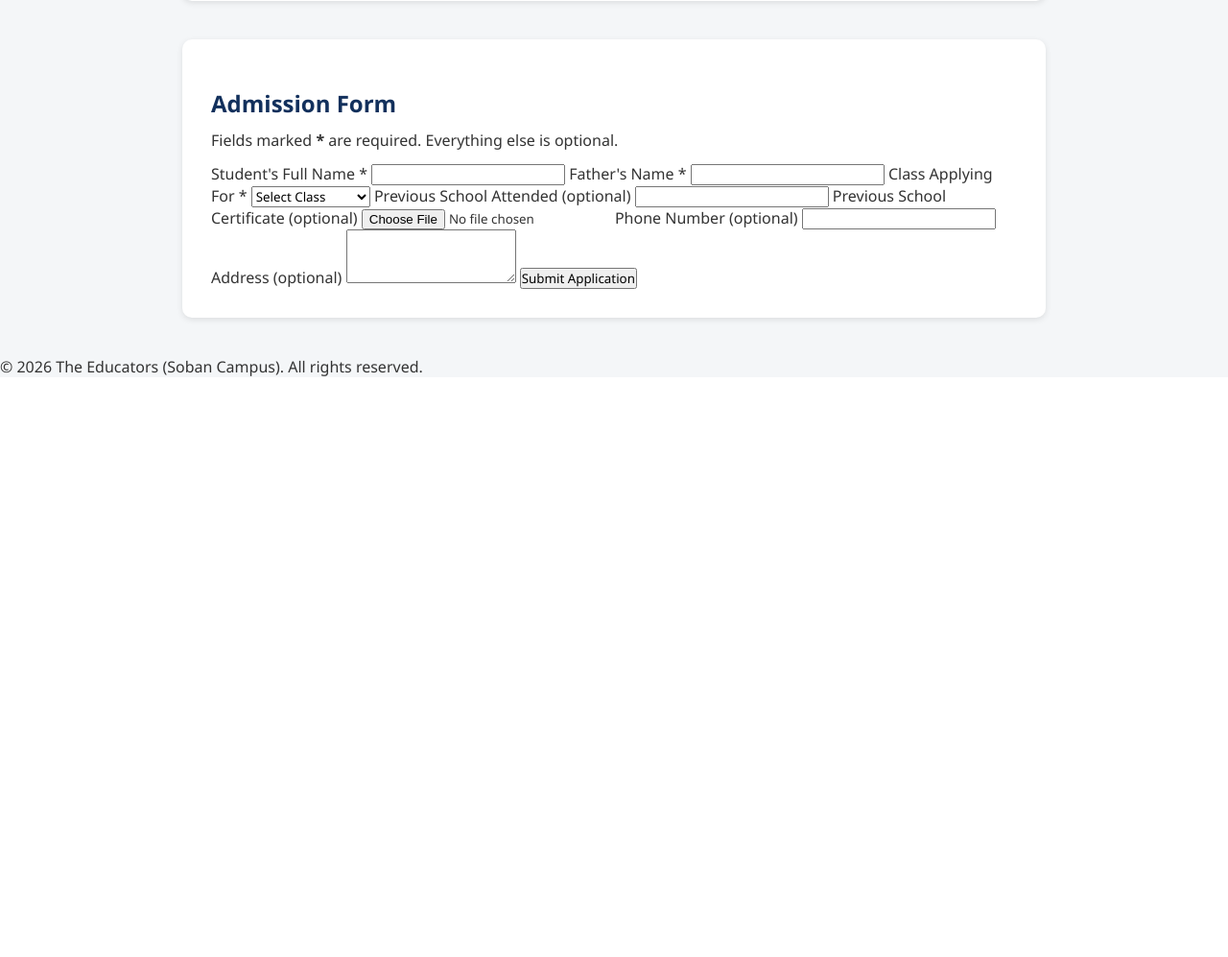
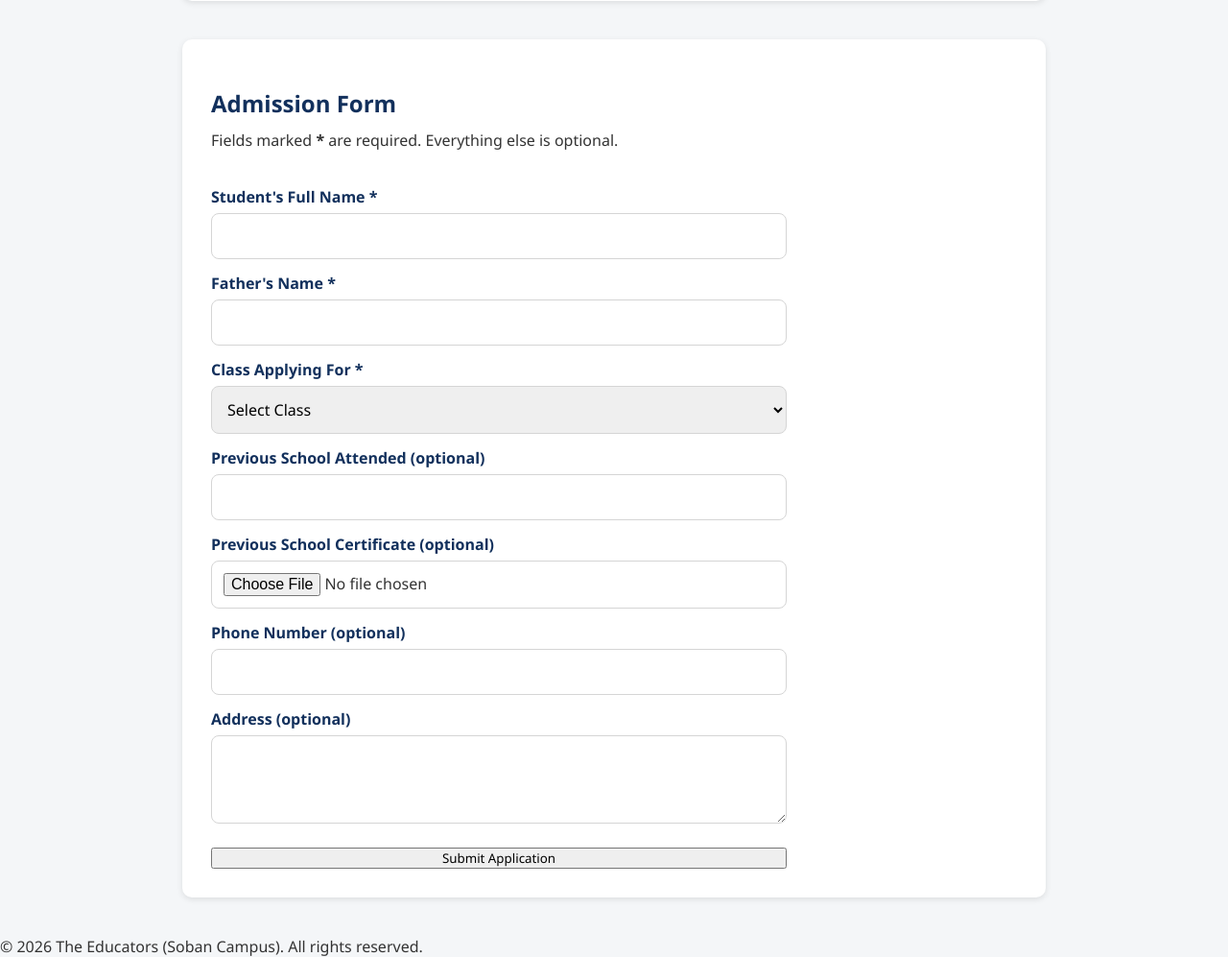
Before and after one commit to nomanai4655-sky/school-website-2, a Flask app: page /admission in a window 1280 px wide. Shown: the part 745-1742 px from the top of the page at 96% size. Before the commit the page ends 1137 px from the top, so only its background shows below. Run offline with Flask 3, Linux system fonts and the light colour scheme.

Commit message:
Update style.css

```diff
--- a/static/css/style.css
+++ b/static/css/style.css
@@ -237,6 +237,34 @@ body {
     background: var(--navy-dark);
 }
 
+.admission-form {
+    max-width: 600px;
+    margin-top: 20px;
+    display: flex;
+    flex-direction: column;
+}
+
+.admission-form label {
+    font-weight: 600;
+    color: var(--navy);
+    margin-bottom: 6px;
+    margin-top: 14px;
+}
+
+.admission-form input,
+.admission-form select,
+.admission-form textarea {
+    width: 100%;
+    padding: 12px;
+    border: 1px solid #d5d5d5;
+    border-radius: 8px;
+    font-size: 1rem;
+    font-family: inherit;
+}
+
+.admission-form button {
+    margin-top: 25px;
+}
 .contact-strip {
     background: var(--navy);
     color: #fff;
```
